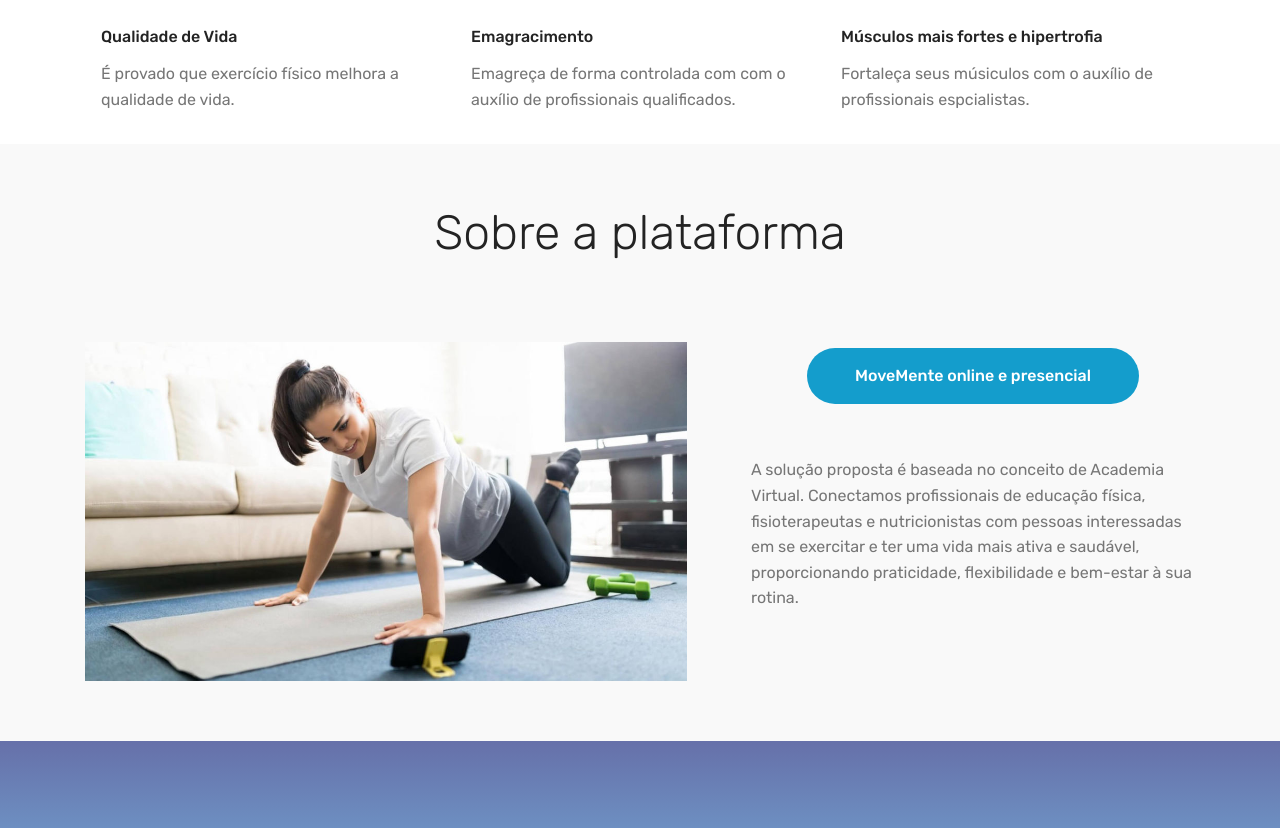
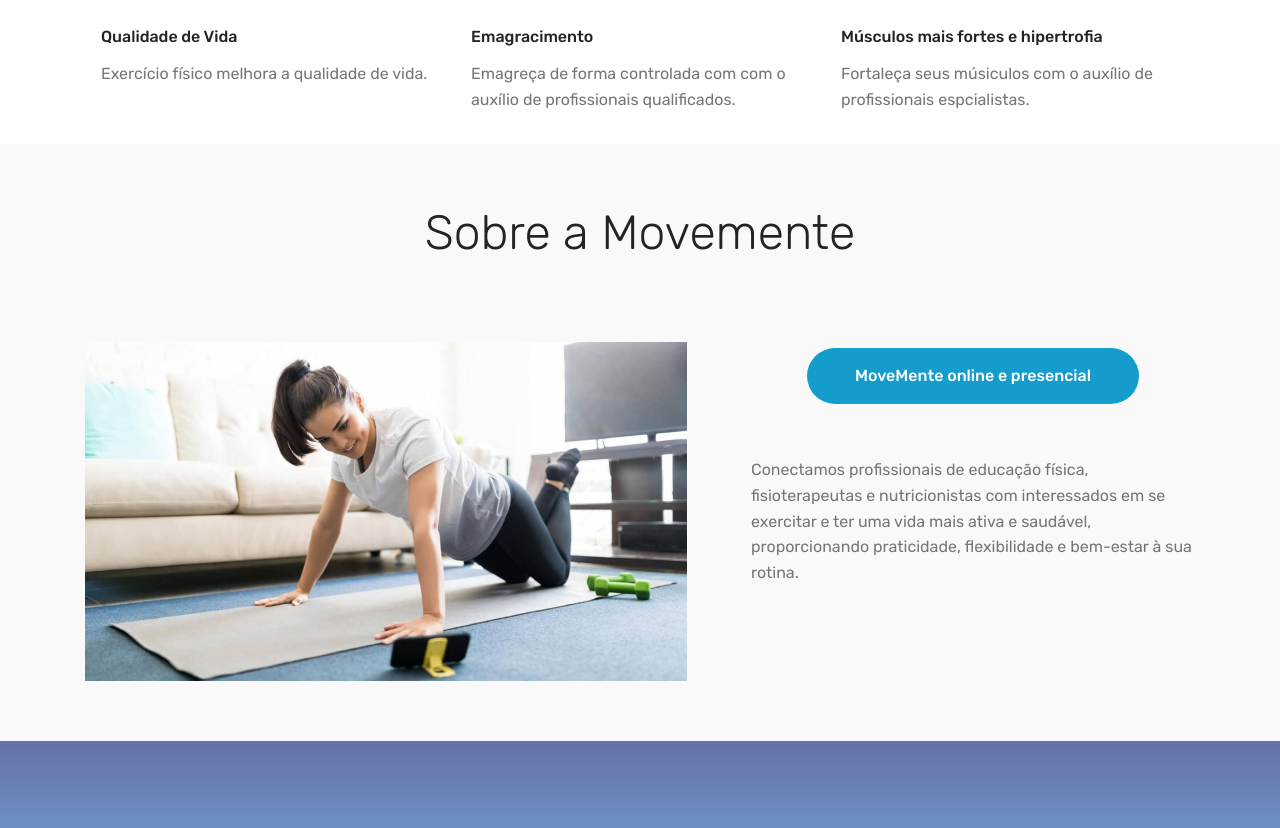
Before and after one commit to daniellecohen/movemente, a plain HTML site: page index.html in a window 1280 px wide. Shown: the part 1220-2048 px from the top of the page. Drawn offline with Linux system fonts and the light colour scheme; files whose address does not match are found by name.

Commit message:
Mudança de textos

```diff
--- a/index.html
+++ b/index.html
@@ -152,11 +152,11 @@
             >
               Plataforma para aulas online ao vivo ou presenciais com
               profissionais de educação física!<br /><strong
-                >1ª aula GRÁTIS por tempo limitado</strong
+                >1ª aula GRÁTIS agora! </strong
               >
             </h3>
             <p class="mbr-text align-center pb-3 mbr-fonts-style display-5">
-              Está precisando de uma forcinha para praticar exercícios físicos?
+              Está precisando de uma forcinha para melhorar a saúde?
               Não se preocupe! Nós te ajudaremos.
             </p>
             <div class="mbr-section-btn align-center">
@@ -166,7 +166,7 @@
                 target="_blank"
               >
                 <span class="mbr-iconfont mbri-file"></span>quero uma aula
-                GRÁTIS</a
+                GRÁTIS!!</a
               >
             </div>
           </div>
@@ -205,7 +205,7 @@
                   Qualidade de Vida
                 </h4>
                 <p class="mbr-text mbr-fonts-style display-7">
-                  É provado que exercício físico melhora a qualidade de vida.
+                  Exercício físico melhora a qualidade de vida.
                 </p>
               </div>
             </div>
@@ -261,7 +261,7 @@
         <h2
           class="mbr-section-title align-center pb-3 mbr-fonts-style display-2"
         >
-          Sobre a plataforma
+          Sobre a Movemente
         </h2>
 
         <div class="media-container-row mt-5 pt-3">
@@ -290,9 +290,8 @@
                 <div class="row">
                   <div class="col-md-12">
                     <p class="mbr-text py-5 mbr-fonts-style display-7">
-                      A solução proposta é baseada no conceito de Academia
-                      Virtual. Conectamos profissionais de educação física,
-                      fisioterapeutas e nutricionistas com pessoas interessadas
+                      Conectamos profissionais de educação física,
+                      fisioterapeutas e nutricionistas com interessados
                       em se exercitar e ter uma vida mais ativa e saudável,
                       proporcionando praticidade, flexibilidade e bem-estar à
                       sua rotina.
@@ -304,12 +303,11 @@
                 <div class="row">
                   <div class="col-md-12">
                     <p class="mbr-text py-5 mbr-fonts-style display-7">
-                      A solução proposta é baseada no conceito de Academia
-                      Virtual. Basicamente, conectamos profissionais de educação
-                      física, fisioterapeutas e nutricionistas com pessoas
-                      interessadas em se exercitar e ter uma vida mais ativa e
-                      saudável, proporcionando praticidade, flexibilidade e
-                      bem-estar à sua rotina.
+                      Conectamos profissionais de educação física,
+                      fisioterapeutas e nutricionistas com interessados
+                      em se exercitar e ter uma vida mais ativa e saudável,
+                      proporcionando praticidade, flexibilidade e bem-estar à
+                      sua rotina.
                     </p>
                   </div>
                 </div>
@@ -318,11 +316,11 @@
                 <div class="row">
                   <div class="col-md-12">
                     <p class="mbr-text py-5 mbr-fonts-style display-7">
-                      Choose from the large selection of latest pre-made blocks
-                      - full-screen intro, bootstrap carousel, content slider,
-                      responsive image gallery with lightbox, parallax
-                      scrolling, video backgrounds, hamburger menu, sticky
-                      header and more.
+                      Conectamos profissionais de educação física,
+                      fisioterapeutas e nutricionistas com interessados
+                      em se exercitar e ter uma vida mais ativa e saudável,
+                      proporcionando praticidade, flexibilidade e bem-estar à
+                      sua rotina.
                     </p>
                   </div>
                 </div>
```
